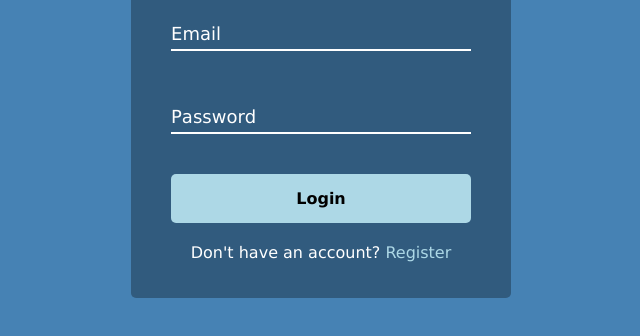
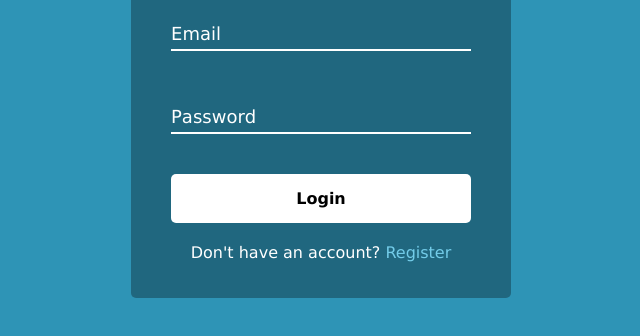
Before and after one commit to codinglil/P7-form-input-wave, a plain HTML site: page index.html in a window 1280 px wide. Shown: the part 310-646 px from the top of the page, without its empty margins (319-959 px from the left). Drawn offline with Linux system fonts and the light colour scheme.

Commit message:
updated the colors

```diff
--- a/style.css
+++ b/style.css
@@ -1,5 +1,5 @@
 body {
-  background-color: steelblue;
+  background-color: rgb(46, 148, 182);
   color: white;
   display: flex;
   align-items: center;
@@ -22,7 +22,7 @@ body {
 
 .container a {
   text-decoration: none;
-  color: lightblue;
+  color: rgb(115, 204, 233);
 }
 
 .form-control {
@@ -44,12 +44,12 @@ body {
 .form-control input:focus,
 .form-control input:valid {
   outline: 0;
-  border-bottom-color: lightblue;
+  border-bottom-color: rgb(115, 204, 233);
 }
 
 .btn {
   cursor: pointer;
-  background-color: lightblue;
+  background-color: white;
   padding: 15px;
   font-size: 16px;
   width: 100%;
@@ -82,6 +82,6 @@ body {
 
 .form-control input:focus + label span,
 .form-control input:valid + label span {
-  color: rgb(177, 232, 250);
+  color: rgb(115, 204, 233);
   transform: translateY(-30px);
 }
```
